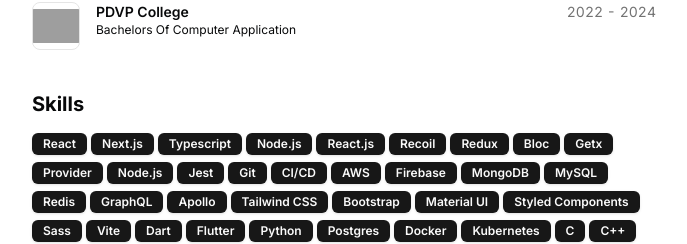
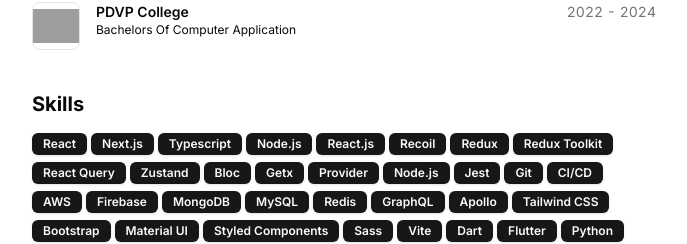
Before and after one commit to 21prnv/portfolio, a Next.js app: page / in a window 1280 px wide. Shown: the part 856-1100 px from the top of the page, without its empty margins (296-983 px from the left). Built offline with nearby package versions, Linux system fonts and the light colour scheme; grey boxes are pictures that could not be loaded.

Commit message:
minor changes in resume data

```diff
--- a/src/data/resume.tsx
+++ b/src/data/resume.tsx
@@ -17,9 +17,12 @@ export const DATA = {
     "Next.js",
     "Typescript",
     "Node.js",
-    " React.js",
+    "React.js",
     "Recoil",
     "Redux",
+    "Redux Toolkit",
+    "React Query",
+    "Zustand",
     "Bloc",
     "Getx",
     "Provider",
```
